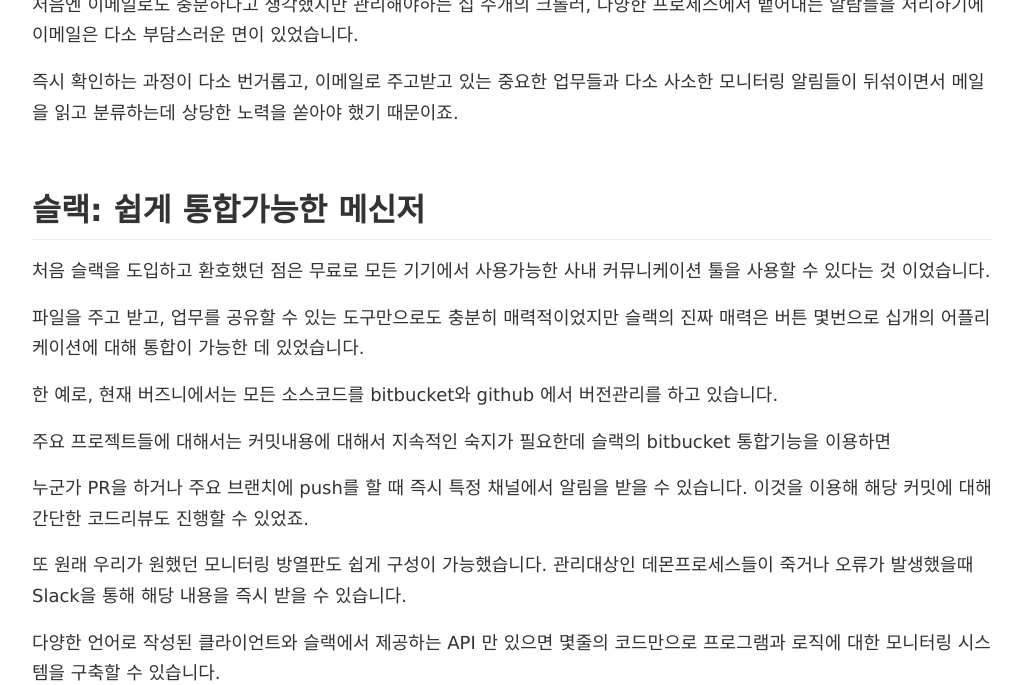
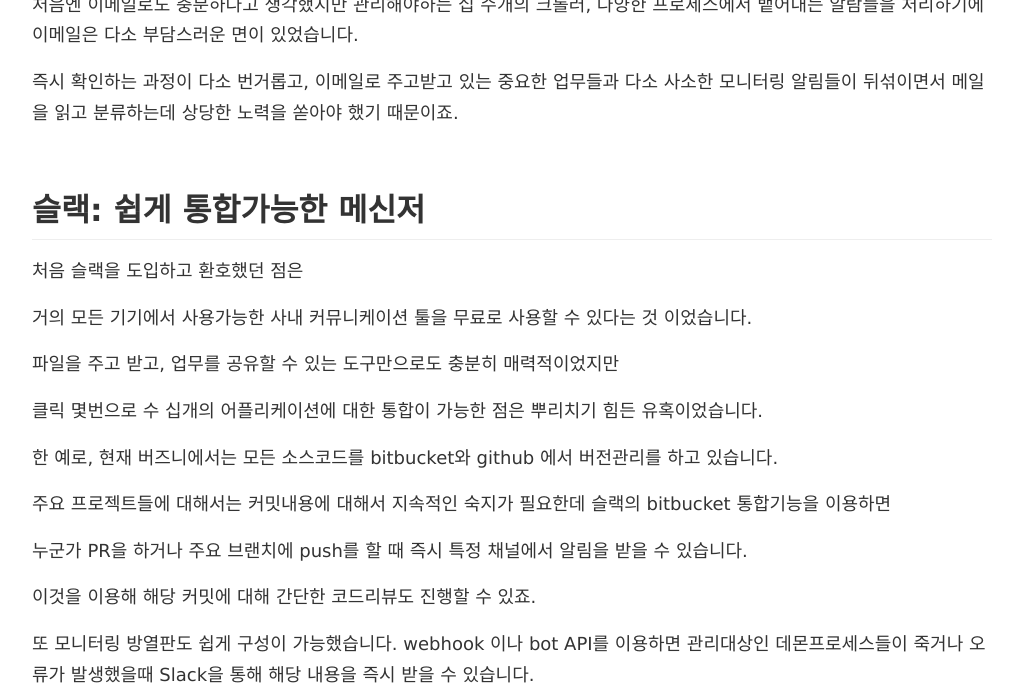
Before and after one commit to kjisoo/buzzni.github.com, a Jekyll site: the page built from _posts/2015-04-25-hongmoa-slack-bot.md, in a window 1280 px wide and 1400 px high, scrolled down 1194 px, cut to the strip 0-685 px from the top of the window. Shown: the whole strip, without its empty margins (128-1149 px from the left). Built offline with Jekyll 4.4.1, drawn with Linux system fonts in a browser that asks for light colours; nearby versions of some CDN libraries; some of the changed text lies outside the part shown.

Commit message:
문장 수정

```diff
--- a/_posts/2015-04-25-hongmoa-slack-bot.md
+++ b/_posts/2015-04-25-hongmoa-slack-bot.md
@@ -31,39 +31,53 @@ publish: true
 
 ## 슬랙: 쉽게 통합가능한 메신저
 
-처음 슬랙을 도입하고 환호했던 점은 무료로 모든 기기에서 사용가능한 사내 커뮤니케이션 툴을 사용할 수 있다는 것 이었습니다.
+처음 슬랙을 도입하고 환호했던 점은
 
-파일을 주고 받고, 업무를 공유할 수 있는 도구만으로도 충분히 매력적이었지만 슬랙의 진짜 매력은 버튼 몇번으로  십개의 어플리케이션에 대해 통합이 가능한 데 있었습니다.
+거의 모든 기기에서 사용가능한 사내 커뮤니케이션 툴을 무료로 사용할 수 있다는 것 이었습니다.
+
+파일을 주고 받고, 업무를 공유할 수 있는 도구만으로도 충분히 매력적이었지만
+
+클릭 몇번으로 수 십개의 어플리케이션에 대한 통합이 가능한 점은 뿌리치기 힘든 유혹이었습니다.
 
 한 예로, 현재 버즈니에서는 모든 소스코드를 bitbucket와 github 에서 버전관리를 하고 있습니다.
 
 주요 프로젝트들에 대해서는 커밋내용에 대해서 지속적인 숙지가 필요한데 슬랙의 bitbucket 통합기능을 이용하면
 
-누군가 PR을 하거나 주요 브랜치에 push를 할 때 즉시 특정 채널에서 알림을 받을 수 있습니다. 이것을 이용해 해당 커밋에 대해 간단한 코드리뷰도 진행할 수 있었죠.
+누군가 PR을 하거나 주요 브랜치에 push를 할 때 즉시 특정 채널에서 알림을 받을 수 있습니다.
 
-또 원래 우리가 원했던 모니터링 방열판도 쉽게 구성이 가능했습니다. 관리대상인 데몬프로세스들이 죽거나 오류가 발생했을때 Slack을 통해 해당 내용을 즉시 받을 수 있습니다.
+이것을 이용해 해당 커밋에 대해 간단한 코드리뷰도 진행할 수 있죠.
 
-다양한 언어로 작성된 클라이언트와 슬랙에서 제공하는 API 만 있으면 몇줄의 코드만으로 프로그램과 로직에 대한 모니터링 시스템을 구축할 수 있습니다.
+또 모니터링 방열판도 쉽게 구성이 가능했습니다. webhook 이나 bot API를 이용하면 관리대상인 데몬프로세스들이 죽거나 오류가 발생했을때 Slack을 통해 해당 내용을 즉시 받을 수 있습니다.
+
+뿐만 아니라, 다양한 언어로 작성된 클라이언트와 슬랙에서 제공하는 API를 통해
+
+몇줄의 코드만으로 위에서 언급한 모든 기능을 구현할 수 있다는 점도 큰 장점이죠.
 
 ![모니터링](http://img.buzzni.com/A/8/6/A86ivaSP4W)
 
 
 ## 휴봇
 
-휴봇은 github 의 대표문화중 하나로서, github는 chatops 라는 직책이 있을 정도로 채팅봇인 휴봇을 적극적으로 사용하는 것으로 유명합니다.
+처음 슬랙 봇으로 사용하려고 했던 휴봇은 github 의 대표문화중 하나로서,
+
+github는 chatops 라는 직책이 있을 정도로 채팅봇인 휴봇을 적극적으로 사용하는 것으로 유명합니다.
 
 버즈니도 처음엔 휴봇을 이용하여 간단한 몇가지 기능을 처리하고 있었는데요,
 
 휴봇은 coffee 스크립트로 플러그인을 쉽게 만들어 붙일 수 있도록 되어 있지만, 팀원들은 익숙한 언어인 파이썬으로 쉽게 플러그인을 만들 수 있는 봇이 있었으면 하는 바람이 있었습니다.
 
-마침 랜덤하게 점심팀을 만들어준다거나, 자주쓰는 명령어를 메모할 수 있게 한다거나, 특정 브랜치의 소스코드를 바로 테스트서버에 배치해볼 수 있다거나 했으면 좋겠다는 요구들이 있었고
+랜덤하게 점심팀을 만들어준다거나, 자주쓰는 명령어를 메모할 수 있게 한다거나, 특정 브랜치의 소스코드를 바로 테스트서버에 배치해볼 수 있다거나 했으면 좋겠다는 요구들이 있었고
 
-어느 한가한 토요일 오후 노트북을 들고 가까운 카페에서 6시간 동안 열심히 작업해서 파이썬에서 동작하는 버즈니 슬랙 봇을 만들게 되었습니다.
+어느 한가한 토요일 오후 노트북을 들고 가까운 카페에서 몇시간 동안 열심히 작업해서
+
+파이썬으로 동작하며, 파이썬 코드로 플러그인을 붙일 수 있는 슬랙 봇을 만들게 되었습니다.
 
 
 ## 네이밍
 
-새 프로젝트에서 가장 어려운 작업이 바로 이름을 짓는 것인데요, Buzzguy, BuzzBot, PylackBot 등 다양한 이름을 가지고 씨름하던차에
+새 프로젝트에서 가장 어려운 작업이 바로 이름을 짓는 것인데요,
+
+Buzzguy, BuzzBot, PylackBot 등 다양한 이름을 가지고 씨름하던차에
 
 마침 회사에서 브랜드 마케팅 팀에서 새로운 캐릭터를 만들게 되었는데 바로 홍모아 였습니다.
 
@@ -71,16 +85,26 @@ publish: true
 
 모든 사람들이 친숙한 회사 캐릭터를 사용하니 휴봇을 사용할 때보다 봇을 사용함에 있어서 훨씬 친근감이 생기는 듯해서 좋았습니다.
 
+개발자들이 다 남자여서 칙칙한 채널에 활기를 불어 넣어 줄 수 있으리라 기대도 약간 하고 있구요.
+
 
 # 홍모아 소개
 
-쉽게 쓸만한 파이썬 슬랙 봇이 없어서 직접 만든 만큼, 다른 팀들은 삽질을 하지 않아도 되도록 홍모아를 오픈소스로 공개하기로 했습니다.
+쉽게 쓸만한 파이썬 슬랙 봇이 없어서 직접 만든 만큼,
 
-홍모아의 목적은 크게 2가지로 첫째는 파이썬으로 작성된 슬랫 봇, 둘째는 한영전환이 필요없는 명령시스템 입니다.
+다른 팀들은 삽질을 하지 않아도 되도록 홍모아를 오픈소스로 공개하기로 했습니다.
+
+홍모아의 목적은 크게 2가지로
+
+첫째는 파이썬으로 플러그인을 작성할 수 있는 슬랫 봇
+
+둘째는 한영전환이 필요없는 명령시스템 입니다.
 
 홍모아를 팀에서 이용하시려는 분들을 위해 간단히 구조와 사용방법을 설명해드리겠습니다.
 
-원래는 hubot처럼 heroku에 바로 배치할 수 있도록 구성하였으나 wsgi는 다소 무겁다고 판단해서 현재의 단순한 모습이 되었습니다.
+원래는 hubot처럼 wsgi 를 통해 heroku에 바로 배치할 수 있도록 구성하였으나
+
+wsgi는 다소 무겁다고 판단해서 현재의 단순한 모습이 되었습니다.
 
 
 ## 구조
@@ -99,11 +123,11 @@ publish: true
 {% endhighlight %}
 
 
-홍모아의 기본구조는 Hubot과 Django에서 영감을 받아 만들어졌으며 크게 메인루프와 데코레이터로 구성되어 있습니다.
+홍모아의 기본구조는 Hubot과 Django에서 영감을 받아 만들어졌으며 크게 메인루프와 데코레이터, 플러그인으로 구성되어 있습니다.
 
-메인루프는 robot 에 해당하며 데코레이터는 apps.decorators 에 해당합니다.
+메인루프는 robot.py 에 해당하며 데코레이터는 apps.decorators 에 해당합니다.
 
-robot.py는 슬랙의 RTM(RealTime Message) API 를 이용하며 외부요청은 gevent를 기반으로 동작하게 되어 있습니다.
+플러그인은 각 데코레이터를 통해 dispatch 되며 gevent를 통해 비동기로 작동합니다.
 
 
 ### 실행방법
@@ -159,4 +183,4 @@ def run(robot, channel, tokens):
 
 슬랙을 통해 누구든지 몇줄의 코드로 자신만의 봇을 만들 수 있게 되면서, 슬랙을 단순히 커뮤니케이션 도구가 아니라 모니터링 툴, 관리도구로 이용될 수 있게 되었습니다.
 
-슬랙을 도입한 후 뭔가 더 생산적인 곳에 사용할 수 없을까, 고민하는 팀들에게 저희 홍모아 봇이 도움이 되길 바라며 글을 정리하겠습니다.
+슬랙을 도입한 후 뭔가 더 생산적인 곳에 사용할 수 없을까를 고민하는 팀들에게 저희 홍모아 봇이 도움이 되길 바라며 글을 정리하겠습니다.
```
